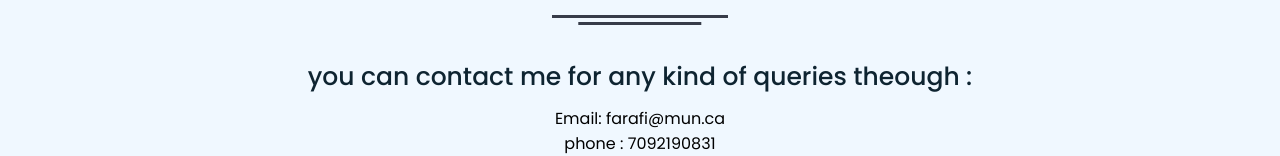
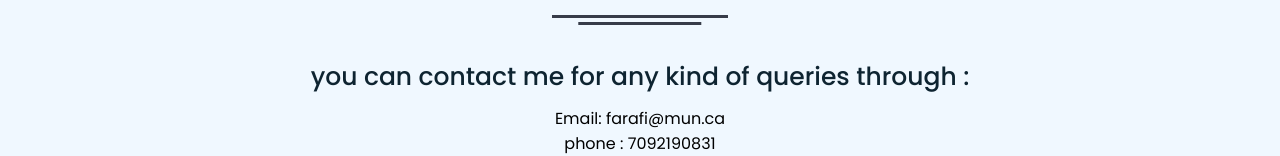
Before and after one commit to fahimrafi98/personal-portfolio, a plain HTML site: page index.html in a window 1280 px wide. Shown: the part 3493-3649 px from the top of the page. Drawn offline with Linux system fonts and the light colour scheme.

Commit message:
Update index.html

```diff
--- a/index.html
+++ b/index.html
@@ -210,7 +210,7 @@
   <div class="content">
     <div class="title"><span>Contact Me</span></div>
     <div class="text">
-      <div class="topic">you can contact me for any kind of queries theough :</div>
+      <div class="topic">you can contact me for any kind of queries through :</div>
       <p>Email: farafi@mun.ca </p>
       <p>phone : 7092190831</p>
 
```
